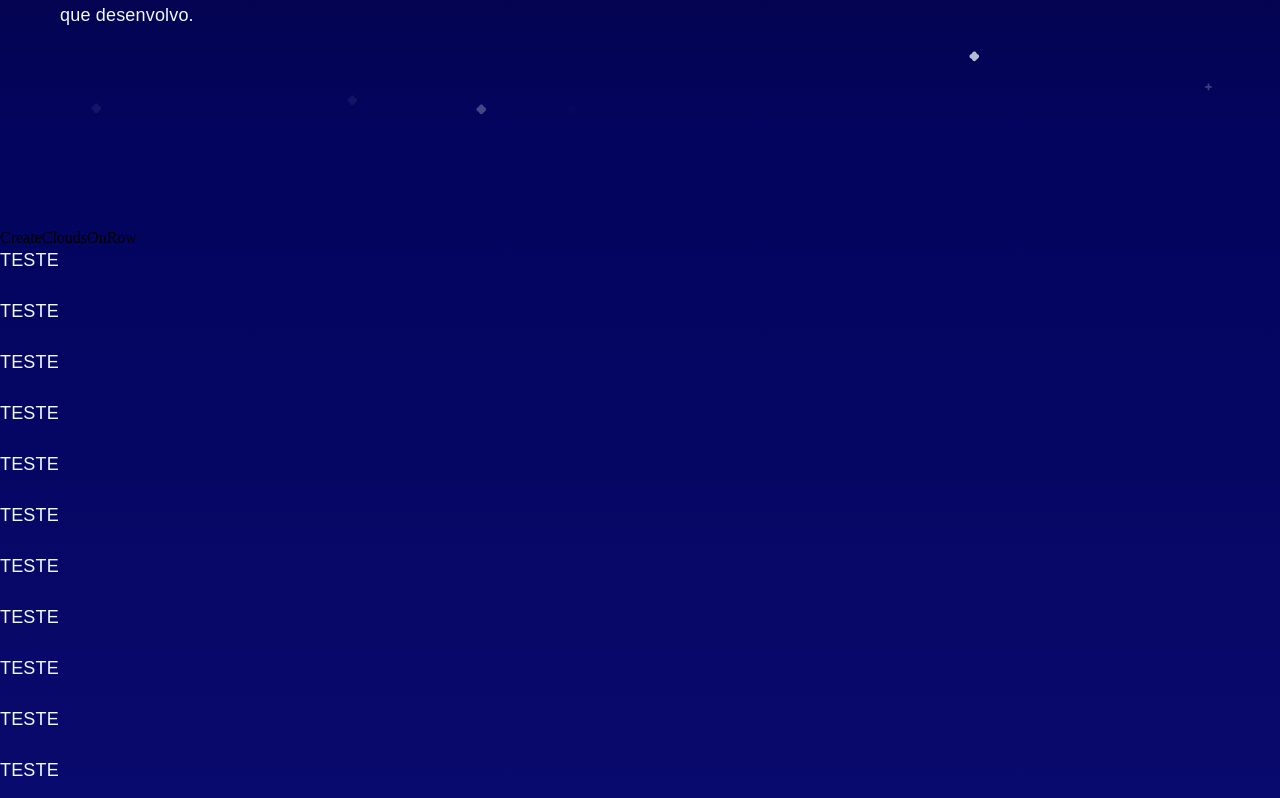
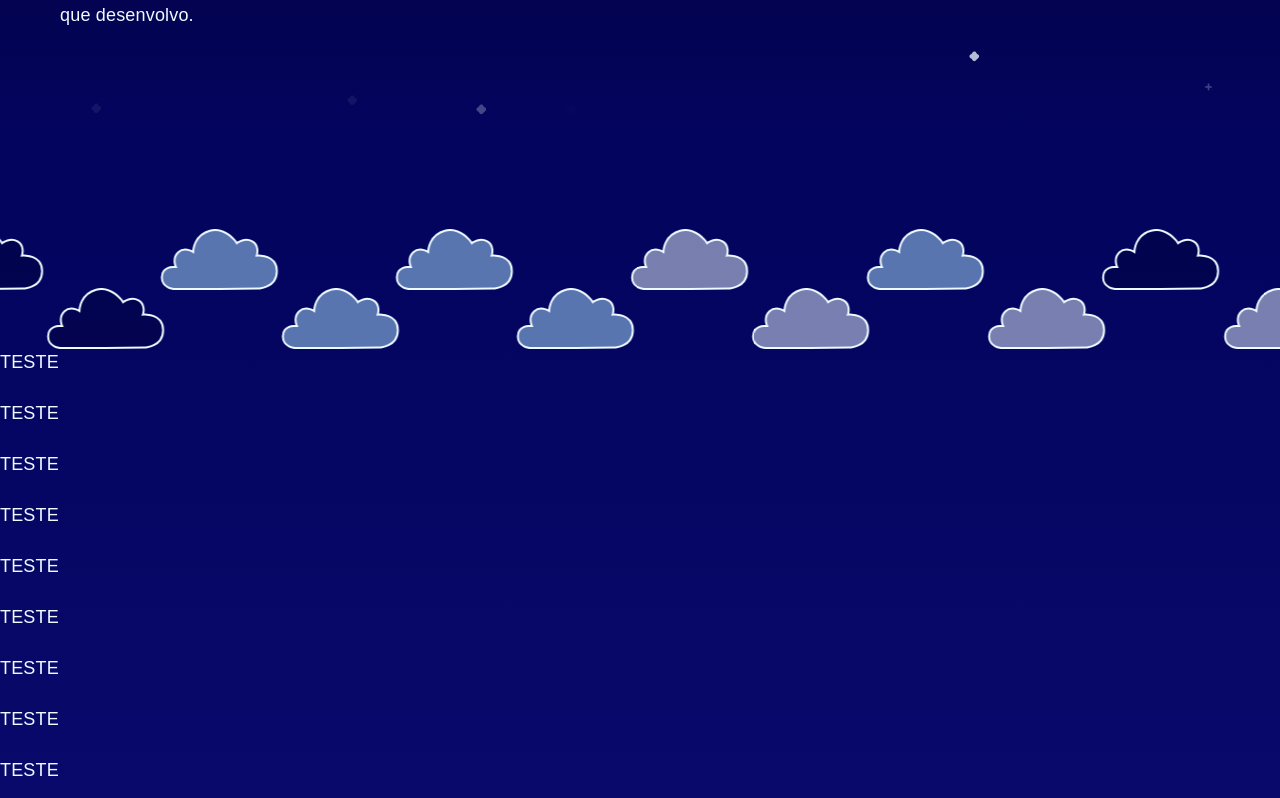
Before and after one commit to MarcosAlexandreCoelhoCampos/marcos-coelho, a React (Vite) app: page / in a window 1280 px wide. Shown: the part 1042-1840 px from the top of the page. Built offline with nearby package versions, Linux system fonts and the light colour scheme; a web font is replaced by a local one.

Commit message:
CreateCloudsOnRow First Version

```diff
--- /dev/null
+++ b/src/components/CreateCloudsOnRow/CreateCloudsOnRow.module.scss
@@ -0,0 +1,28 @@
+.CreateCloudsOnRow {
+  position: relative;
+  height: 120px;
+  overflow: hidden;
+  max-width: 100%;
+}
+
+.cloudsRow {
+  display: flex;
+  gap: 117px;
+  position: absolute;
+  animation: RollingTheClouds 100s linear infinite;
+  &:first-child {
+    bottom: 0px;
+    margin-left: 117px;
+  }
+}
+
+@keyframes RollingTheClouds {
+  0% {
+    transform: translateX(
+      calc(-117px * 22)
+    ); // - Cloud Width * (2 * number of clouds)
+  }
+  100% {
+    transform: translateX(0);
+  }
+}
--- a/src/components/CreateCloudsOnRow/CreateCloudsOnRow.tsx
+++ b/src/components/CreateCloudsOnRow/CreateCloudsOnRow.tsx
@@ -1,6 +1,5 @@
-// import React from "react";
-
-// 127px height
+import React from 'react';
+import styles from './CreateCloudsOnRow.module.scss';
 
 const CreateCloudsOnRow = () => {
   const svgs = [
@@ -10,7 +9,41 @@ const CreateCloudsOnRow = () => {
     '/icons/cloud/white/cloud-light-white.svg',
   ];
 
-  return <div>CreateCloudsOnRow</div>;
+  const [cloudsRow1, setCloudsRow1] = React.useState<React.ReactNode>([]);
+  const [cloudsRow2, setCloudsRow2] = React.useState<React.ReactNode>([]);
+
+  const createClouds = () => {
+    const generatedClouds = [];
+    for (let i = 0; i < 11; i++) {
+      generatedClouds.push(
+        <img
+          key={i}
+          src={svgs[Math.floor(Math.random() * svgs.length)]}
+          alt=''
+          aria-hidden='true'
+        />
+      );
+    }
+    return generatedClouds;
+  };
+
+  React.useEffect(() => {
+    setCloudsRow1(createClouds());
+    setCloudsRow2(createClouds());
+  }, []);
+
+  return (
+    <div className={styles.CreateCloudsOnRow}>
+      <div className={styles.cloudsRow}>
+        {cloudsRow1}
+        {cloudsRow1}
+      </div>
+      <div className={styles.cloudsRow}>
+        {cloudsRow2}
+        {cloudsRow2}
+      </div>
+    </div>
+  );
 };
 
 export default CreateCloudsOnRow;
--- a/src/pages/Home/sections/Knowledges/index.tsx
+++ b/src/pages/Home/sections/Knowledges/index.tsx
@@ -3,13 +3,12 @@ import styles from './style.module.scss';
 import CreateCloudsOnRow from '../../../../components/CreateCloudsOnRow/CreateCloudsOnRow';
 
 const Knowledges = () => {
-  const teste1 = React.useRef(null);
-  const teste2 = React.useRef(null);
+  const knowledgesSectionRef = React.useRef(null);
 
   return (
-    <section className={styles.knowledgesSection} ref={teste1}>
+    <section className={styles.knowledgesSection} ref={knowledgesSectionRef}>
       <CreateCloudsOnRow />
-      <div ref={teste2}>
+      <div>
         <p> TESTE </p>
         <p> TESTE </p>
         <p> TESTE </p>
```
